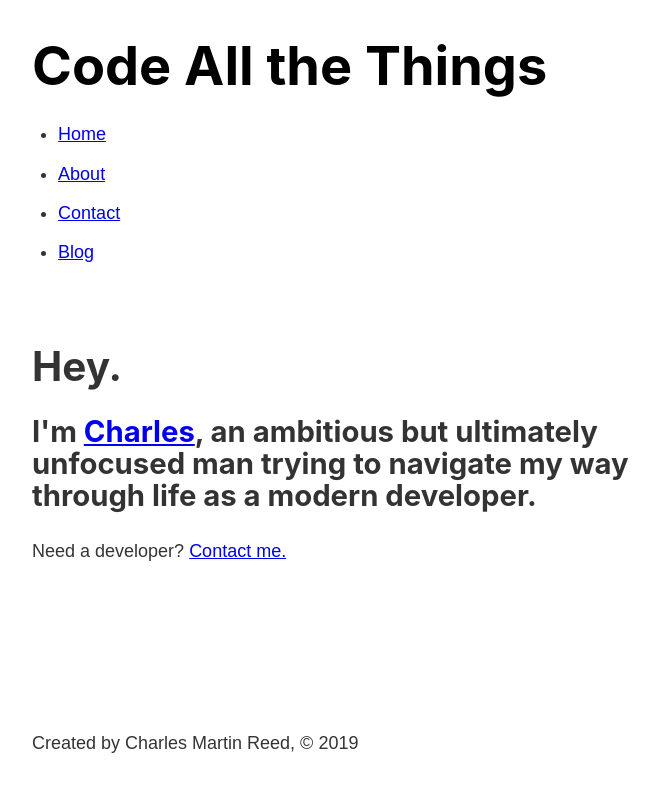
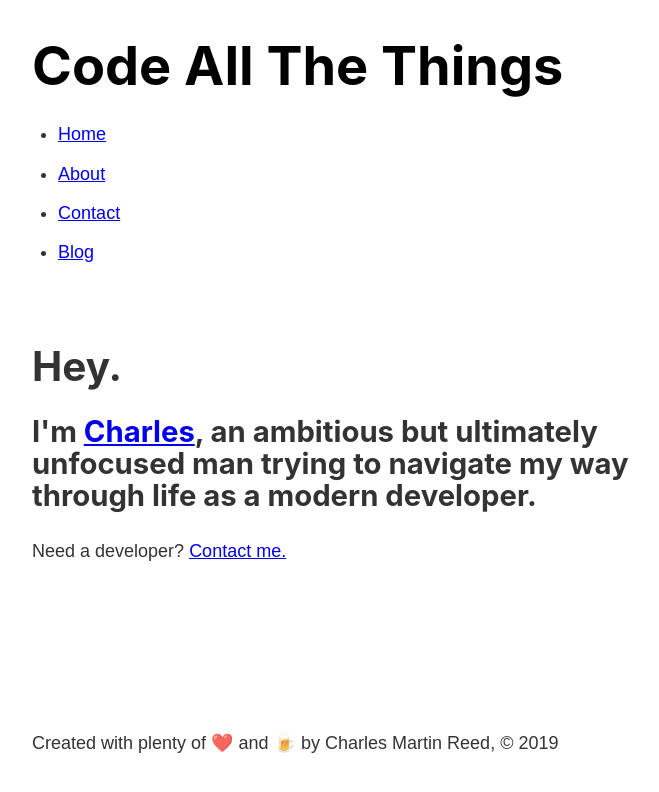
Before and after one commit to charlesmartinreed/gatsbyjs-crash-course, a Gatsby site in the folder gatsby-bootcamp/: page / in a window 1280 px wide. Shown: the whole page, without its empty margins (251-910 px from the left). Built offline with nearby package versions, Linux system fonts and the light colour scheme; Gatsby itself is replaced by a stand-in of ours.

Commit message:
Demonstrate basics of querying with GraphQL by pulling siteMetadata from config file.

```diff
--- a/gatsby-bootcamp/gatsby-config.js
+++ b/gatsby-bootcamp/gatsby-config.js
@@ -5,5 +5,9 @@
  */
 
 module.exports = {
+  siteMetadata: {
+    title: "Code All The Things",
+    author: "Charles Martin Reed",
+  },
   plugins: ["gatsby-plugin-sass"],
 }
--- a/gatsby-bootcamp/src/components/footer.js
+++ b/gatsby-bootcamp/src/components/footer.js
@@ -1,9 +1,22 @@
 import React from "react"
+import { graphql, useStaticQuery } from "gatsby"
 
 const Footer = () => {
+  const data = useStaticQuery(graphql`
+    query {
+      site {
+        siteMetadata {
+          author
+        }
+      }
+    }
+  `)
   return (
     <footer>
-      <p>Created by Charles Martin Reed, © 2019</p>
+      <p>
+        Created with plenty of ❤️ and 🍺 by {data.site.siteMetadata.author}, ©
+        2019
+      </p>
     </footer>
   )
 }
--- a/gatsby-bootcamp/src/components/header.js
+++ b/gatsby-bootcamp/src/components/header.js
@@ -1,15 +1,26 @@
 import React from "react"
-import { Link } from "gatsby"
+import { Link, graphql, useStaticQuery } from "gatsby"
 
 // import "./header.module.scss"
 import headerStyles from "./header.module.scss"
 
+// tagged template literal - graphql(``) - allows the string to be passed to our function
 const Header = () => {
+  const data = useStaticQuery(graphql`
+    query {
+      site {
+        siteMetadata {
+          title
+        }
+      }
+    }
+  `)
+
   return (
     <header className={headerStyles.header}>
       <h1>
         <Link className={headerStyles.title} to="/">
-          Code All the Things
+          {data.site.siteMetadata.title}
         </Link>
       </h1>
       <nav>
```
Also changed, not shown: README.md.
